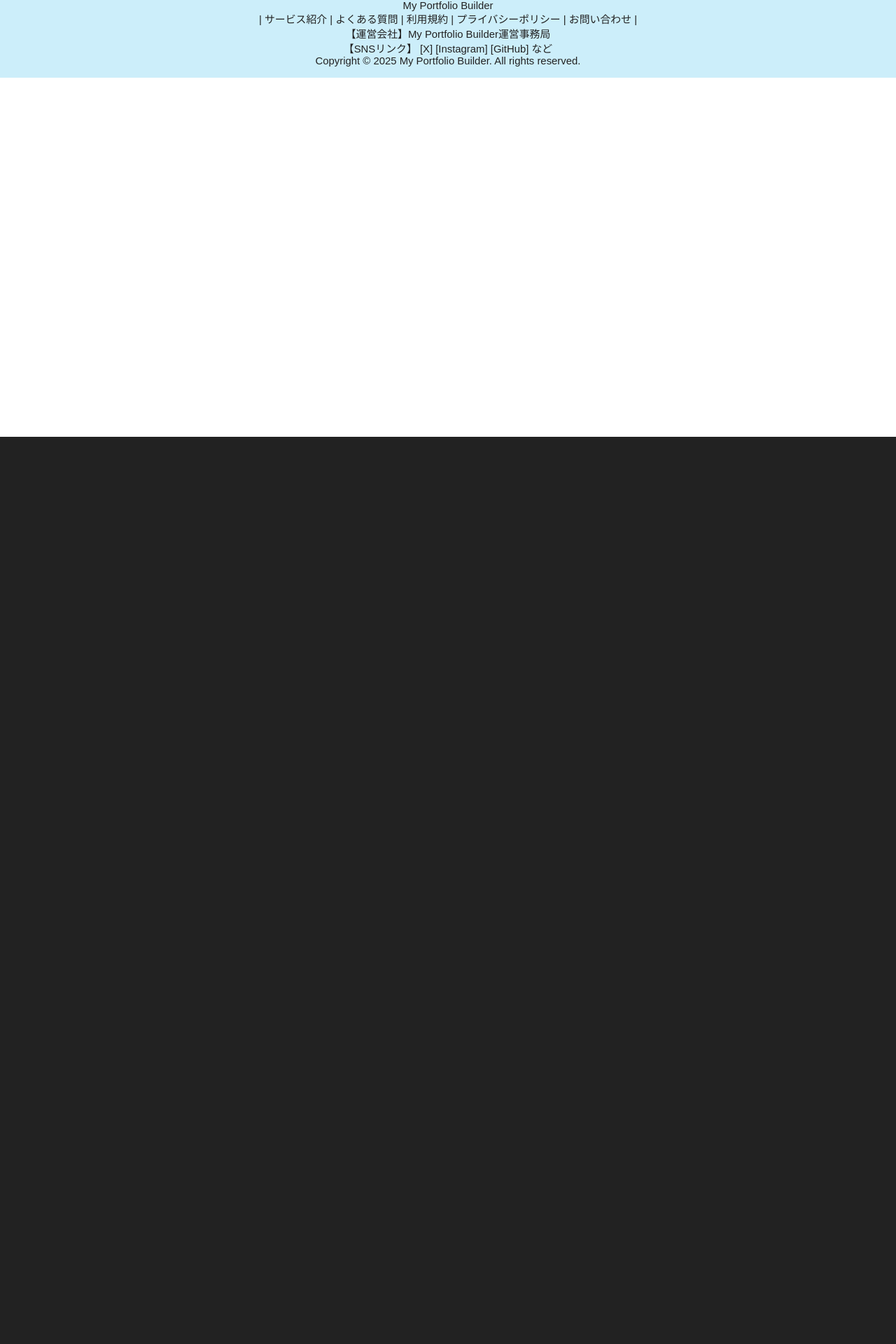
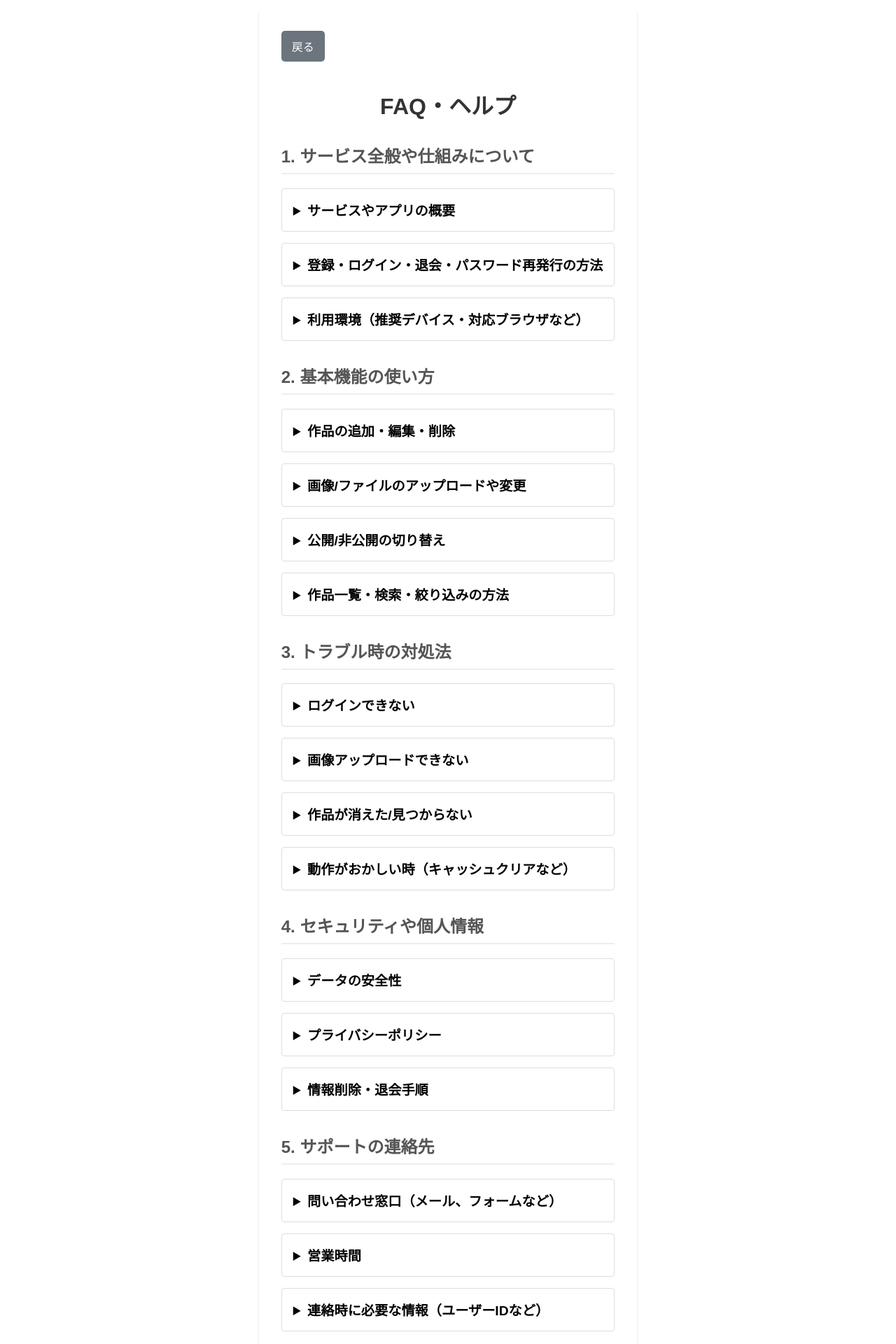
Before and after one commit to yoppy3030/portfolio-project, a React (Create React App) app in the folder frontend/: page /faq in a window 1280 px wide. Shown: the part 176-2096 px from the top of the page at 70% size. Before the commit the page ends 800 px from the top, so only its background shows below. Built offline with nearby package versions, Linux system fonts and the light colour scheme.

Commit message:
FAQページ　追加

```diff
--- a/frontend/src/App.js
+++ b/frontend/src/App.js
@@ -7,6 +7,7 @@ import LoginForm from "./components/LoginForm";
 import PasswordReset from "./components/PasswordReset";
 import Welcome from "./components/Welcome";
 import Settings from "./components/Settings";
+import FAQ from "./components/FAQ";
 import Footer from "./components/Footer";
 import "./App.css";
 
@@ -80,6 +81,7 @@ function AppContent() {
         <Route path="/password-reset" element={<PasswordReset />} />
         <Route path="/Welcome" element={<Welcome />} />
         <Route path="/settings" element={<Settings />} />
+        <Route path="/faq" element={<FAQ />} />
       </Routes>
       <Footer />
     </div>
--- /dev/null
+++ b/frontend/src/FAQ.css
@@ -0,0 +1,66 @@
+.faq-container {
+  max-width: 100% !important;
+  /* max-width: 1600px; */
+  margin: 2rem auto;
+  padding: 2rem;
+  background-color: #fff;
+  border-radius: 8px;
+  box-shadow: 0 2px 4px rgba(0,0,0,0.1);
+}
+
+.faq-container h1 {
+  text-align: center;
+  margin-bottom: 2rem;
+  color: #333;
+}
+
+.faq-container h2 {
+  margin-top: 2rem;
+  border-bottom: 2px solid #eee;
+  padding-bottom: 0.5rem;
+  color: #555;
+}
+
+.faq-container details {
+  margin-bottom: 1rem;
+  border: 1px solid #ddd;
+  border-radius: 4px;
+}
+
+.faq-container summary {
+  padding: 1rem;
+  cursor: pointer;
+  font-weight: bold;
+  outline: none;
+  font-size: 1.2rem;
+}
+
+.faq-container p {
+  padding: 0 1rem 1rem;
+  line-height: 1.6;
+  color: #666;
+}
+
+.faq-container a {
+  color: #007bff;
+  text-decoration: none;
+}
+
+.faq-container a:hover {
+  text-decoration: underline;
+}
+
+.back-button {
+  background-color: #6c757d;
+  color: white;
+  padding: 10px 15px;
+  border: none;
+  border-radius: 5px;
+  cursor: pointer;
+  font-size: 1rem;
+  margin-bottom: 1rem;
+}
+
+.back-button:hover {
+  background-color: #5a6268;
+}
--- a/frontend/src/Header.css
+++ b/frontend/src/Header.css
@@ -20,7 +20,7 @@
 }
 
 .user-menu-container:hover .user-menu-dropdown {
-  display: block;
+  display: table;
 }
 
 .user-info-in-dropdown {
@@ -29,6 +29,7 @@
     padding: 8px 16px;
     border-bottom: 1px solid #eee;
     margin-bottom: 8px;
+    flex-shrink: 0;
 }
 
 .user-icon-dropdown {
--- /dev/null
+++ b/frontend/src/components/FAQ.js
@@ -0,0 +1,126 @@
+
+import React from 'react';
+import { useNavigate } from 'react-router-dom';
+import '../FAQ.css';
+
+function FAQ() {
+  const navigate = useNavigate();
+
+  return (
+    <div className="faq-container">
+      <button onClick={() => navigate(-1)} className="back-button">戻る</button>
+      <h1>FAQ・ヘルプ</h1>
+
+      <section>
+        <h2>1. サービス全般や仕組みについて</h2>
+        <details>
+          <summary>サービスやアプリの概要</summary>
+          <p>このサービスは、あなたのポートフォリオを簡単に作成、管理、公開できるアプリケーションです。</p>
+        </details>
+        <details>
+          <summary>登録・ログイン・退会・パスワード再発行の方法</summary>
+          <p>
+            <strong>登録:</strong> トップページの「新規登録」からアカウントを作成できます。<br />
+            <strong>ログイン:</strong> トップページの「ログイン」から登録した情報でログインできます。<br />
+            <strong>退会:</strong> 設定ページの「アカウント削除」から退会手続きが可能です。<br />
+            <strong>パスワード再発行:</strong> ログインページの「パスワードをお忘れですか？」から再発行手続きを行ってください。
+          </p>
+        </details>
+        <details>
+          <summary>利用環境（推奨デバイス・対応ブラウザなど）</summary>
+          <p>PCでの利用を推奨しています。最新版のGoogle ChromeまたはFirefoxブラウザで最適に動作します。</p>
+        </details>
+      </section>
+
+      <section>
+        <h2>2. 基本機能の使い方</h2>
+        <details>
+          <summary>作品の追加・編集・削除</summary>
+          <p>ダッシュボードから作品の追加、編集、削除が可能です。</p>
+        </details>
+        <details>
+          <summary>画像/ファイルのアップロードや変更</summary>
+          <p>作品の編集ページから、画像や関連ファイルをアップロード・変更できます。</p>
+        </details>
+        <details>
+          <summary>公開/非公開の切り替え</summary>
+          <p>各作品の編集ページで、公開・非公開を切り替えることができます。</p>
+        </details>
+        <details>
+          <summary>作品一覧・検索・絞り込みの方法</summary>
+          <p>ダッシュボードの検索バーやフィルタ機能をご利用ください。</p>
+        </details>
+      </section>
+
+      <section>
+        <h2>3. トラブル時の対処法</h2>
+        <details>
+          <summary>ログインできない</summary>
+          <p>メールアドレスとパスワードが正しいかご確認ください。パスワードを忘れた場合は、パスワードの再発行をお試しください。</p>
+        </details>
+        <details>
+          <summary>画像アップロードできない</summary>
+          <p>ファイルのサイズや形式が要件を満たしているかご確認ください。問題が解決しない場合は、サポートまでご連絡ください。</p>
+        </details>
+        <details>
+          <summary>作品が消えた/見つからない</summary>
+          <p>誤って削除していないか、また検索フィルタが有効になっていないかご確認ください。</p>
+        </details>
+        <details>
+          <summary>動作がおかしい時（キャッシュクリアなど）</summary>
+          <p>ブラウザのキャッシュをクリアしてから、再度お試しください。それでも改善しない場合は、サポートにご連絡ください。</p>
+        </details>
+      </section>
+
+      <section>
+        <h2>4. セキュリティや個人情報</h2>
+        <details>
+          <summary>データの安全性</summary>
+          <p>お客様のデータは暗号化され、安全に保管されています。</p>
+        </details>
+        <details>
+          <summary>プライバシーポリシー</summary>
+          <p>プライバシーポリシーのページで詳細をご確認いただけます。</p>
+        </details>
+        <details>
+          <summary>情報削除・退会手順</summary>
+          <p>設定ページからアカウントの削除を行うことで、関連する全ての情報が削除されます。</p>
+        </details>
+      </section>
+
+      <section>
+        <h2>5. サポートの連絡先</h2>
+        <details>
+          <summary>問い合わせ窓口（メール、フォームなど）</summary>
+          <p>お問い合わせは、<a href="mailto:support@example.com">support@example.com</a> までメールでご連絡ください。</p>
+        </details>
+        <details>
+          <summary>営業時間</summary>
+          <p>平日10:00〜18:00 (土日祝日を除く)</p>
+        </details>
+        <details>
+          <summary>連絡時に必要な情報（ユーザーIDなど）</summary>
+          <p>お問い合わせの際は、ご登録のメールアドレスとユーザーIDをお知らせください。</p>
+        </details>
+      </section>
+
+      <section>
+        <h2>6. その他 よくある質問</h2>
+        <details>
+          <summary>よく受ける質問まとめ</summary>
+          <p>随時更新予定です。</p>
+        </details>
+        <details>
+          <summary>便利な使い方やTIPS</summary>
+          <p>ブログやTipsページで紹介しています。</p>
+        </details>
+        <details>
+          <summary>アップデートや新機能について</summary>
+          <p>お知らせページやメールマガジンでご案内します。</p>
+        </details>
+      </section>
+    </div>
+  );
+}
+
+export default FAQ;
--- a/frontend/src/components/Footer.js
+++ b/frontend/src/components/Footer.js
@@ -1,10 +1,11 @@
 import React from 'react';
+import { Link } from 'react-router-dom';
 
 function Footer() {
   return (
     <footer className="footer">
       My Portfolio Builder<br />
-      | サービス紹介 | よくある質問 | 利用規約 | プライバシーポリシー | お問い合わせ |<br />
+      | サービス紹介 | <Link to="/faq">よくある質問</Link> | 利用規約 | プライバシーポリシー | お問い合わせ |<br />
       【運営会社】My Portfolio Builder運営事務局<br />
       【SNSリンク】 [X] [Instagram] [GitHub] など<br />
       Copyright © 2025 My Portfolio Builder. All rights reserved.<br />
--- a/frontend/src/components/Welcome.js
+++ b/frontend/src/components/Welcome.js
@@ -15,7 +15,7 @@ export default function Welcome() {
 
   const handleHelpClick = () => {
     // FAQ・ヘルプページへの遷移
-    window.location.href = '/Help';
+    window.location.href = '/FAQ';
   };
 
   return (
```
